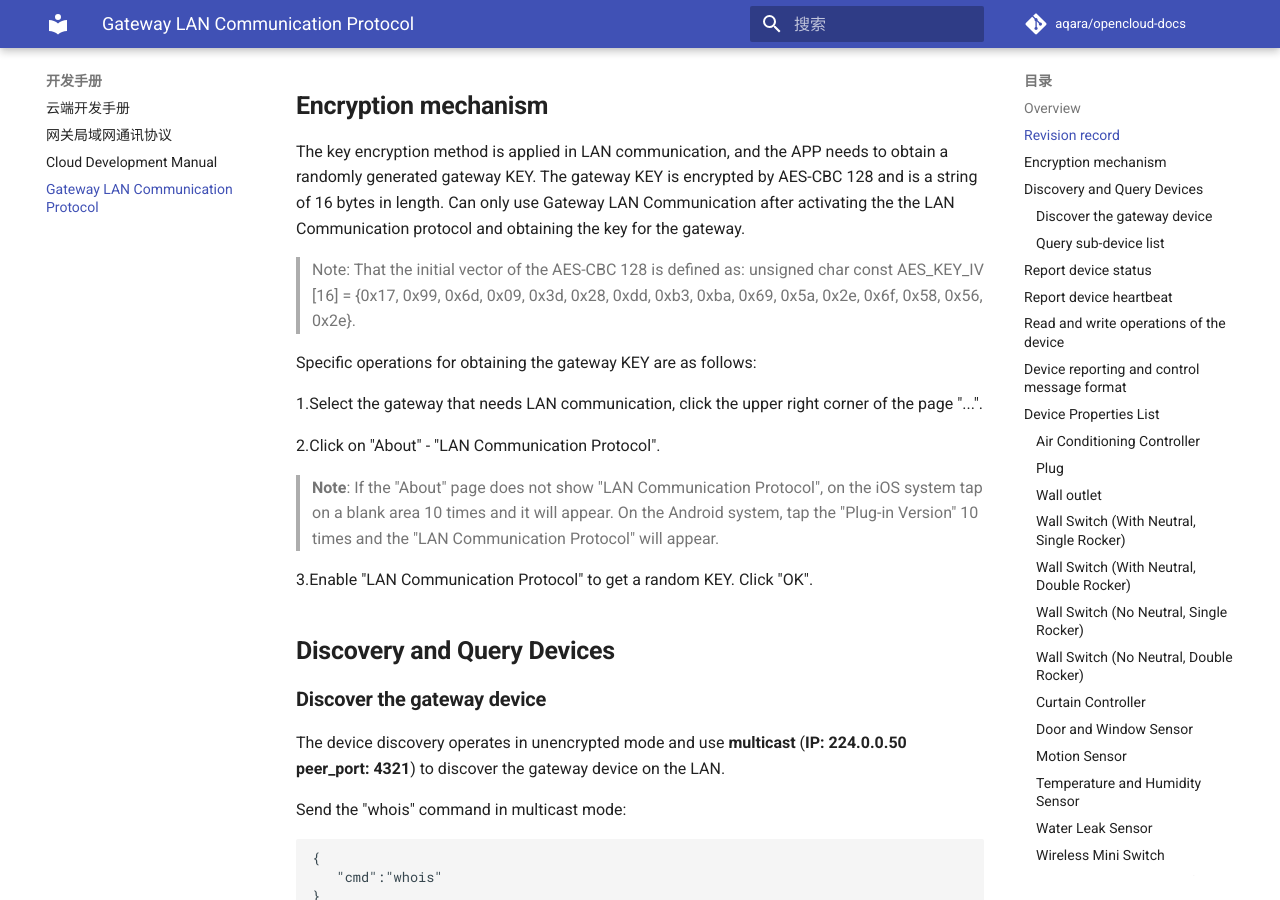
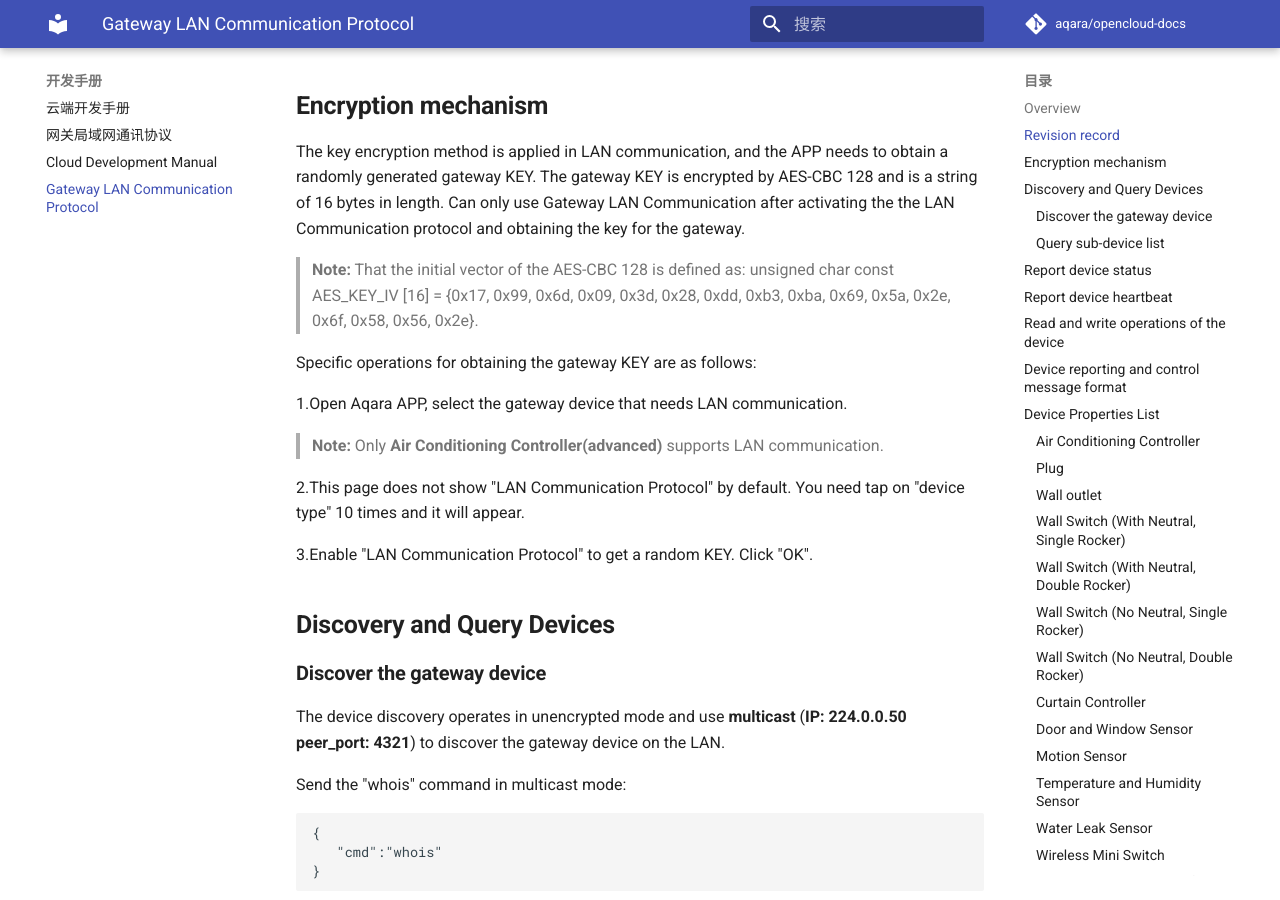
Before and after one commit to lumi-openlcoud/opencloud-docs, an MkDocs documentation site: the page built from zh/development/en-gateway-LAN-communication.md, in a window 1280 px wide and 900 px high, scrolled down 957 px. Built offline with MkDocs 1.6.1 and Material for MkDocs 9.7.7, drawn with Linux system fonts in a browser that asks for light colours; comment, search, counter and statistics services are not loaded; old or Windows-style settings are respelled for this version of MkDocs.

Commit message:
更新局域网通信协议，aqara app增加协议入口

```diff
--- a/zh/development/en-gateway-LAN-communication.md
+++ b/zh/development/en-gateway-LAN-communication.md
@@ -26,17 +26,17 @@ Introduces the major changes for each version of the Gateway LAN protocol.
 
 The key encryption method is applied in LAN communication, and the APP needs to obtain a randomly generated gateway KEY. The gateway KEY is encrypted by AES-CBC 128 and is a string of 16 bytes in length. Can only use Gateway LAN Communication after activating the the LAN Communication protocol and obtaining the key for the gateway.
 
-> Note: That the initial vector of the AES-CBC 128 is defined as: unsigned char const AES_KEY_IV [16] = {0x17, 0x99, 0x6d, 0x09, 0x3d, 0x28, 0xdd, 0xb3, 0xba, 0x69, 0x5a, 0x2e, 0x6f, 0x58, 0x56, 0x2e}.
+> **Note:** That the initial vector of the AES-CBC 128 is defined as: unsigned char const AES_KEY_IV [16] = {0x17, 0x99, 0x6d, 0x09, 0x3d, 0x28, 0xdd, 0xb3, 0xba, 0x69, 0x5a, 0x2e, 0x6f, 0x58, 0x56, 0x2e}.
 
 
 
 Specific operations for obtaining the gateway KEY are as follows:
 
-1.Select the gateway that needs LAN communication, click the upper right corner of the page "...".
+1.Open Aqara APP, select the gateway device that needs LAN communication.
 
-2.Click on "About" - "LAN Communication Protocol".
+> **Note:** Only **Air Conditioning Controller(advanced)** supports LAN communication.
 
-> **Note**: If the "About" page does not show "LAN Communication Protocol", on the iOS system tap on a blank area 10 times and it will appear. On the Android system, tap the "Plug-in Version" 10 times and the "LAN Communication Protocol" will appear.
+2.This page does not show "LAN Communication Protocol" by default. You need tap on "device type" 10 times and it will appear.
 
 3.Enable "LAN Communication Protocol" to get a random KEY. Click "OK".
 
```
Also changed, not shown: en/development/gateway-LAN-communication.md (+4 -4 lines), zh/FAQ/FAQ-development.md (+10 -0 lines), zh/development/gateway-LAN-communication.md (+5 -7 lines), zh/guideline/account-and-password.md (+2 -0 lines).
